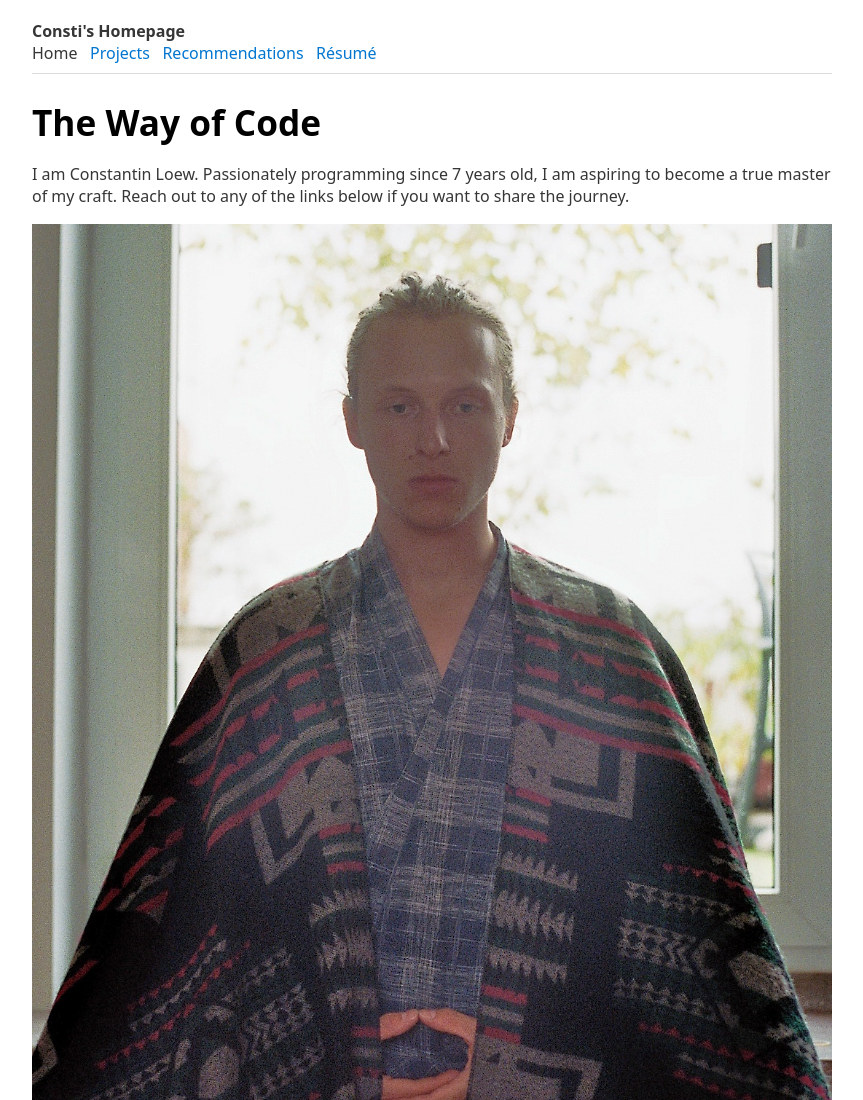
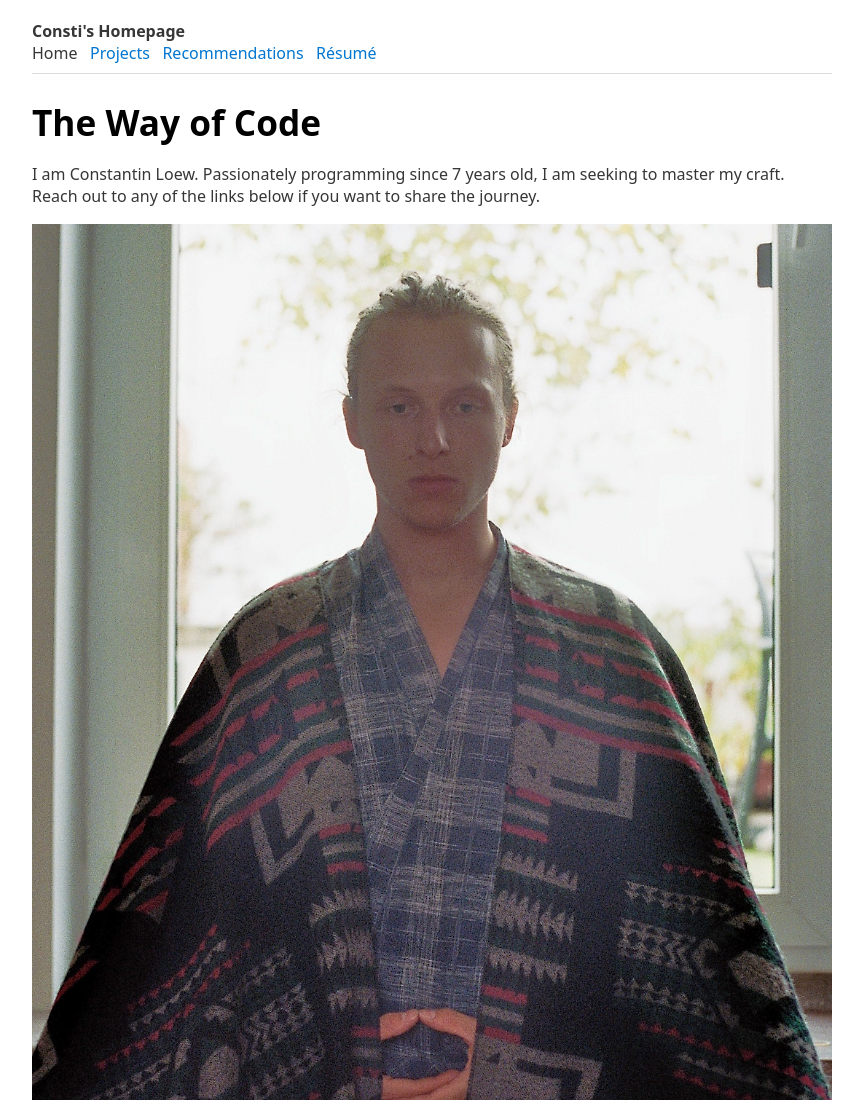
Before and after one commit to constantintin/constantintin.github.io, a plain HTML site: page index.html in a window 1280 px wide. Shown: the top 1100 px of the page, without its empty margins (208-1071 px from the left). Drawn offline with nearby package versions, Linux system fonts and the light colour scheme.

Commit message:
Edit home text

```diff
--- a/index.html
+++ b/index.html
@@ -33,7 +33,7 @@
     <article>
       <h1>The Way of Code</h1>
       <p>I am Constantin Loew. Passionately programming since 7 years old,
-      I am aspiring to become a true master of my craft. Reach out to any of the links below if you want to share the journey.</p>
+      I am seeking to master my craft. Reach out to any of the links below if you want to share the journey.</p>
       <img src="files/meditate.jpg" alt="MeDitate">
       <img src="files/me.jpg" alt="Me">
       <img src="files/me2.jpg" alt="MeToo">
```
